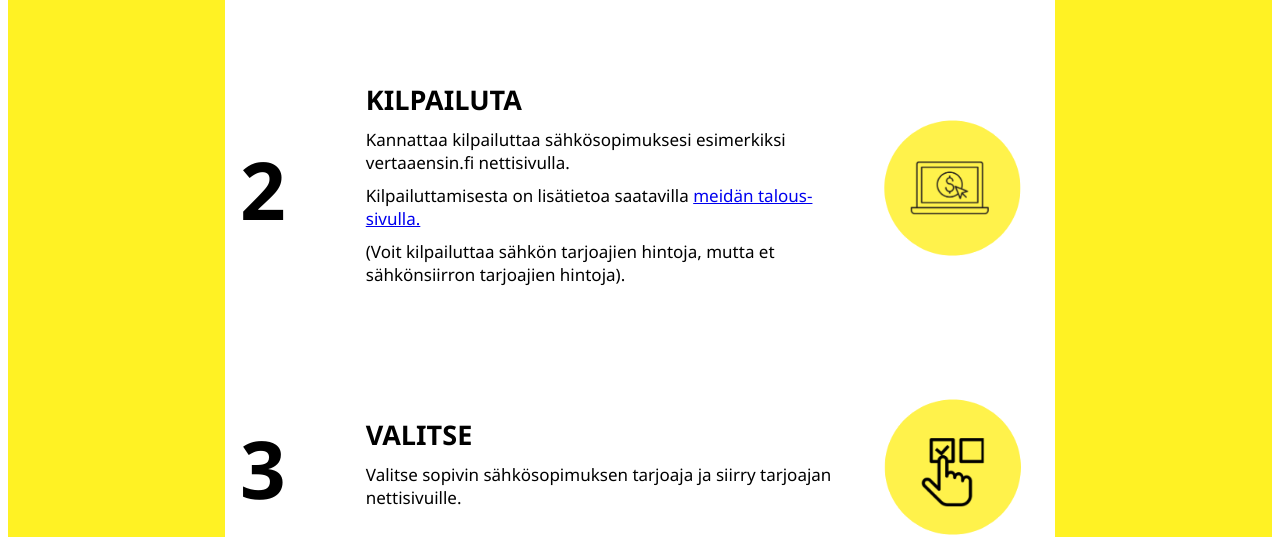
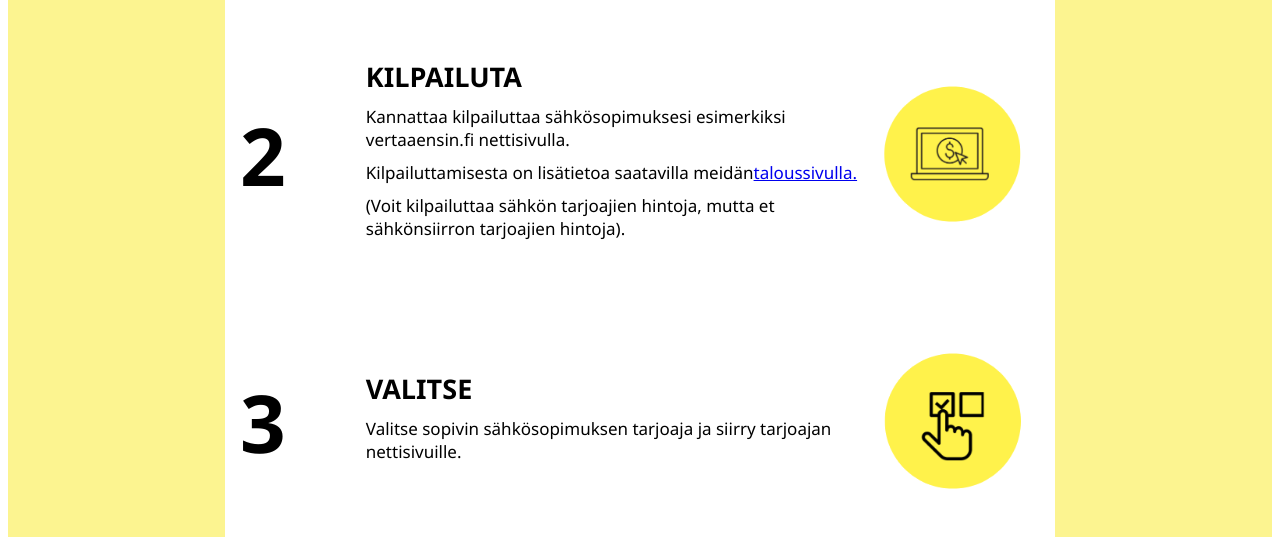
Before and after one commit to opadevelopment/DjangoWebsite, a Django app: page /muutto/ in a window 1280 px wide. Shown: the part 5354-5891 px from the top of the page. Run offline with Django 4.2, Linux system fonts and the light colour scheme.

Commit message:
Vaihdettu sivupalkkien väriä

```diff
--- a/website/static/style.css
+++ b/website/static/style.css
@@ -1,5 +1,5 @@
 body{
-    border-left: 17vw solid rgb(255,242,36);
-    border-right: 17vw solid rgb(255,242,36);
+    border-left: 17vw solid rgb(252,244,144);
+    border-right: 17vw solid rgb(252,244,144);
     /*fff224b*/
 }
--- a/website/templates/muutto.html
+++ b/website/templates/muutto.html
@@ -199,7 +199,7 @@
         <div class="content">
           <div class="header">KILPAILUTA</div>
           <div class="text">Kannattaa kilpailuttaa kotivakuutuksesi esimerkiksi vertaa.fi nettisivulla.</div>
-          <div class="text">Kilpailuttamisesta on lisätietoa saatavilla <a href="http://127.0.0.1:8000/talous/">meidän talous -sivulla.</a></div>
+          <div class="text">Kilpailuttamisesta on lisätietoa saatavilla meidän<a href="http://127.0.0.1:8000/talous/">talous-sivulla.</a></div>
 
         </div>
         <div class="image-wrapper">
@@ -301,7 +301,7 @@
         <div class="content">
           <div class="header">KILPAILUTA </div>
           <div class="text">Kannattaa kilpailuttaa sähkösopimuksesi esimerkiksi vertaaensin.fi nettisivulla.</div>
-          <div class="text">Kilpailuttamisesta on lisätietoa saatavilla <a href="http://127.0.0.1:8000/talous/"> meidän talous-sivulla.</a></div>
+          <div class="text">Kilpailuttamisesta on lisätietoa saatavilla meidän<a href="http://127.0.0.1:8000/talous/">taloussivulla.</a></div>
           <div class="text">(Voit kilpailuttaa sähkön tarjoajien hintoja, mutta et sähkönsiirron tarjoajien hintoja).</div>
         </div>
         <div class="image-wrapper">
```
